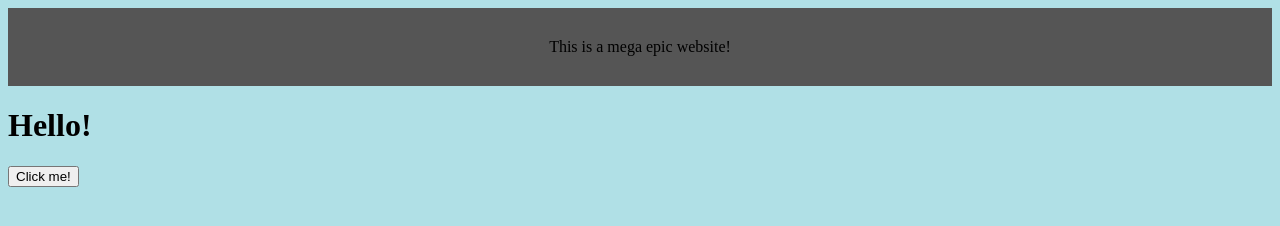
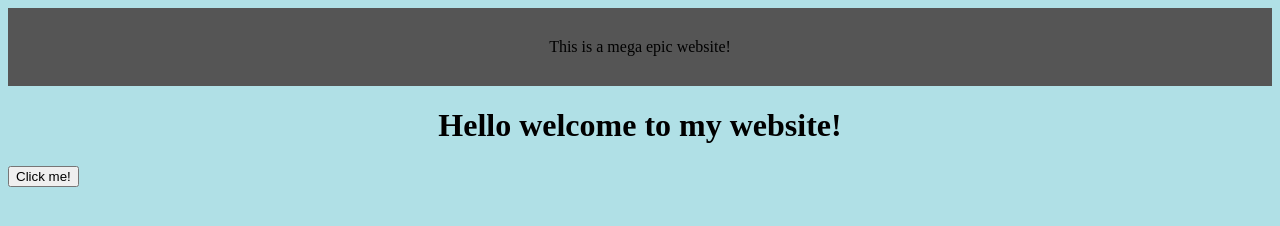
Before and after one commit to Hedgehog1426/HedgehogSite, a plain HTML site: page index.html in a window 1280 px wide. Drawn offline with Linux system fonts and the light colour scheme.

Commit message:
Update index.html

```diff
--- a/index.html
+++ b/index.html
@@ -22,7 +22,7 @@
       }
     </script>
     <header> This is a mega epic website!</header>
-    <h1 id="test"> Hello! </h1>
+    <h1 id="test" style="text-align:center"> Hello welcome to my website! </h1>
     <button onclick="Myfunction()"> Click me! </button>
   </body>
 </html>
```
